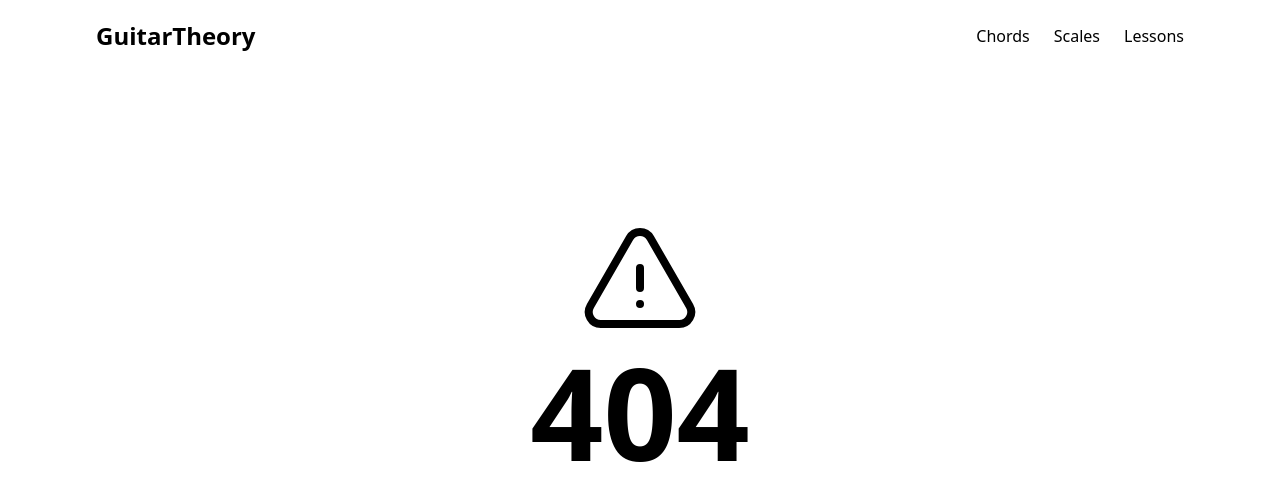
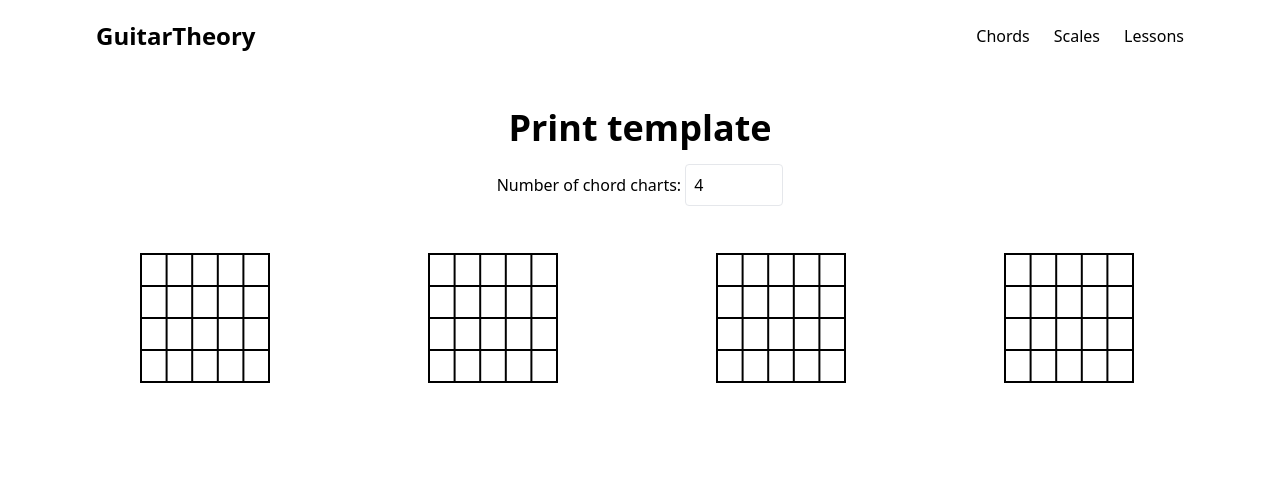
Before and after one commit to stevewarner/guitar-fretboard-map, a Next.js app: page /print in a window 1280 px wide. Before the commit this address had no page. Shown: the top 500 px of the page. Built offline with nearby package versions, Linux system fonts and the light colour scheme.

Commit message:
fix: add print template page (#17)

```diff
--- /dev/null
+++ b/app/print/page.tsx
@@ -0,0 +1,24 @@
+import { Metadata } from 'next';
+import { PrintTemplate } from '@/modules/PrintTemplate';
+
+export const metadata: Metadata = {
+  title: 'Print template',
+  description: 'Guitar chord charts print template',
+  openGraph: {
+    title: 'GuitarTheory | Print template',
+    description: 'Guitar chord charts print template',
+  },
+};
+
+const Print = () => {
+  return (
+    <>
+      <div className="flex flex-col items-center">
+        <h1 className="printHidden mb-4">Print template</h1>
+        <PrintTemplate />
+      </div>
+    </>
+  );
+};
+
+export default Print;
--- a/components/Navbar.tsx
+++ b/components/Navbar.tsx
@@ -48,7 +48,7 @@ const Navbar: React.FC = () => {
                       viewBox="0 0 24 24"
                       strokeWidth={1.5}
                       stroke="currentColor"
-                      className="h-6 w-6"
+                      className="printHidden h-6 w-6"
                     >
                       <path
                         strokeLinecap="round"
--- /dev/null
+++ b/modules/PrintTemplate/PrintTemplate.module.scss
@@ -0,0 +1,19 @@
+.chordsContainer {
+    width: 100%;
+    display: grid;
+    place-items: center;
+    grid-template-columns: repeat(4, 1fr);
+    gap: 16px;
+}
+
+.chordChart {
+    width: fit-content;
+    height: auto;
+    display: flex;
+    justify-content: center;
+
+    & svg {
+        width: 100%;
+        height: auto;
+    }
+}
--- /dev/null
+++ b/modules/PrintTemplate/PrintTemplate.tsx
@@ -0,0 +1,39 @@
+'use client';
+import { useState } from 'react';
+import { Fretboard } from '@/components/FretboardChartV3';
+import styles from './PrintTemplate.module.scss';
+
+export const PrintTemplate = () => {
+  const [numChords, setNumChords] = useState(4);
+
+  const count = Math.min(numChords, 4);
+
+  return (
+    <>
+      <span className="printHidden">
+        Number of chord charts:{' '}
+        <input
+          id="numChords"
+          name="numChords"
+          type="number"
+          value={numChords}
+          onChange={(e) => setNumChords(Number(e.target.value))}
+          className="mb-4 border p-2"
+          min={1}
+          max={20}
+        />
+      </span>
+
+      <div
+        className={styles.chordsContainer}
+        style={{ gridTemplateColumns: `repeat(${count}, 1fr)` }}
+      >
+        {[...Array(numChords)].map((_, index) => (
+          <div key={index} className={styles.chordChart}>
+            <Fretboard numFrets={4} startFret={0} height={200} width={200} />
+          </div>
+        ))}
+      </div>
+    </>
+  );
+};
--- /dev/null
+++ b/modules/PrintTemplate/index.ts
@@ -0,0 +1 @@
+export * from './PrintTemplate';
--- a/package.json
+++ b/package.json
@@ -20,7 +20,7 @@
     "@vercel/speed-insights": "^1.1.0",
     "autoprefixer": "10.4.14",
     "eslint-plugin-tailwindcss": "^3.11.0",
-    "next": "^15.3.6",
+    "next": "^15.5.8",
     "postcss": "^8.4.49",
     "react": "^19.0.0",
     "react-dom": "^19.0.0",
--- a/styles/globals.css
+++ b/styles/globals.css
@@ -25,3 +25,9 @@
     @apply underline;
   }
 }
+
+@media print {
+  .printHidden {
+    display: none !important;
+  }
+}
```
Also changed, not shown: 1 other file (tests, documents, lock files or other folders).
